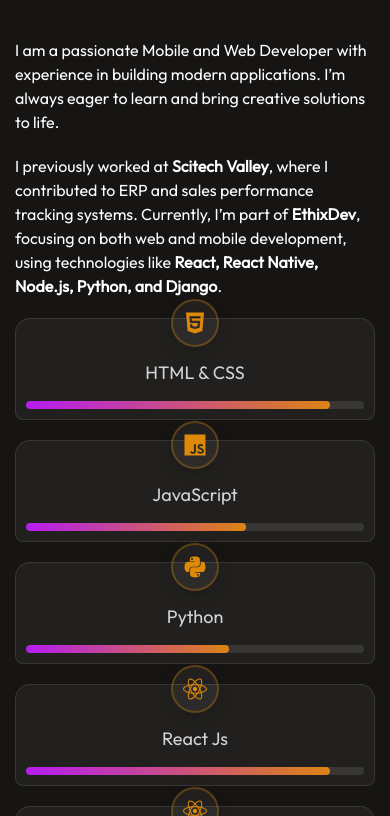
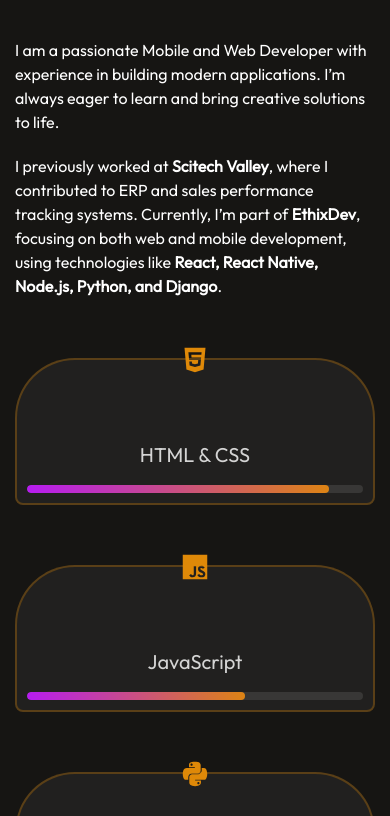
Before and after one commit to muluken0937/My_Portfolio, a React (Vite) app: page /about in a window 390 px wide. Shown: the part 1184-2000 px from the top of the page. Built offline with nearby package versions, Linux system fonts and the light colour scheme.

Commit message:
change abouts kill position

```diff
--- a/src/components/About/About.css
+++ b/src/components/About/About.css
@@ -25,10 +25,10 @@
 
 .about-title img {
     position: absolute;
-    bottom: 0;
+    bottom: 30px;
     right: 0;
-    width: 205px;
-    height: 90px;
+    width: 150px;
+    height: 50px;
     border-radius: 60%;
     z-index: -1;
 }
@@ -64,10 +64,10 @@
     flex-direction: column;
 }
 
-/* Updated Skills Section */
+/* Updated Skills Section with Embedded Icons */
 .about-skills {
     display: flex;
-    height: 280px; /* Increased height for icon space */
+    height: 320px;
     justify-content: space-between;
     gap: 20px;
     position: relative;
@@ -77,13 +77,16 @@
     display: flex;
     flex-direction: column;
     align-items: center;
-    width: 30%;
-    padding: 60px 20px 20px; /* Added top padding for icon */
+    width: 8%;
+    padding: 120px 20px 20px;
     background: rgba(255, 255, 255, 0.05);
-    border-radius: 125px 125px 15px 15px; /* Curved top */
+    border-radius: 100px 100px 15px 15px;
     border: 1px solid rgba(255, 255, 255, 0.1);
     transition: transform 0.3s ease, box-shadow 0.3s ease;
     position: relative;
+    overflow: visible;
+    margin-top: 60px;
+    border: 2px solid rgba(223, 137, 8, 0.3);
 }
 
 .about-skill:hover {
@@ -92,17 +95,21 @@
 }
 
 .skill-icon {
-    font-size: 32px;
+    font-size: 120px;
     color: #DF8908;
     position: absolute;
-    top: -30px;
+    top: 0px;
     left: 50%;
     transform: translateX(-50%);
-    background: rgba(255, 255, 255, 0.05);
-    padding: 15px;
+    padding: 25px;
     border-radius: 50%;
-    border: 2px solid rgba(223, 136, 8, 0.3);
-    box-shadow: 0 4px 15px rgba(0, 0, 0, 0.2);
+    box-shadow: 0 0px 0px rgba(151, 27, 27, 0.2);
+    width: 120px;
+    height: 120px;
+    display: flex;
+    align-items: center;
+    justify-content: center;
+    z-index: 2;
 }
 
 .skill-details {
@@ -111,7 +118,7 @@
 }
 
 .skill-details p {
-    font-size: 18px;
+    font-size: 20px;
     font-weight: 500;
     color: #d4d4d4;
     margin-bottom: 15px;
@@ -221,14 +228,17 @@
 
     .about-skill {
         width: 45%;
-        padding: 50px 15px 15px;
-        border-radius: 20px 20px 10px 10px;
+        padding: 100px 15px 15px;
+        border-radius: 80px 80px 10px 10px;
+        margin-top: 50px;
     }
 
     .skill-icon {
-        top: -25px;
-        padding: 12px;
-        font-size: 28px;
+        width: 100px;
+        height: 100px;
+        top: -50px;
+        font-size: 36px;
+        padding: 20px;
     }
 }
 
@@ -258,14 +268,17 @@
 
     .about-skill {
         width: 100%;
-        padding: 40px 10px 10px;
-        border-radius: 15px 15px 8px 8px;
+        padding: 80px 10px 10px;
+        border-radius: 60px 60px 8px 8px;
+        margin-top: 40px;
     }
 
     .skill-icon {
-        top: -20px;
-        padding: 10px;
-        font-size: 24px;
+        width: 80px;
+        height: 80px;
+        top: -40px;
+        font-size: 28px;
+        padding: 15px;
     }
 
     .about-achievement h1 {
```
